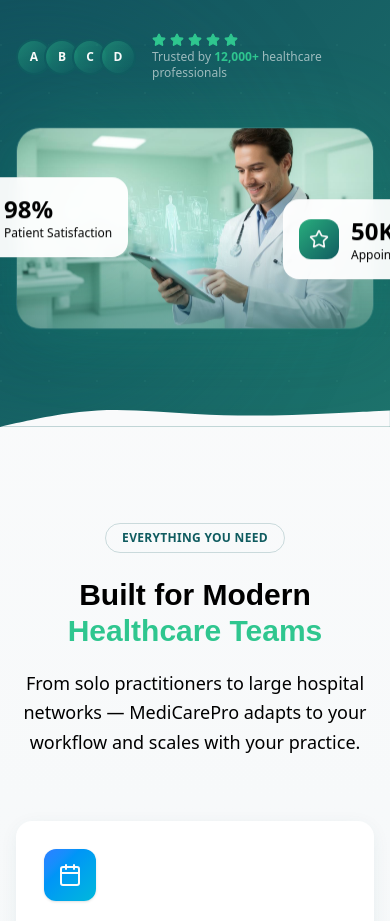
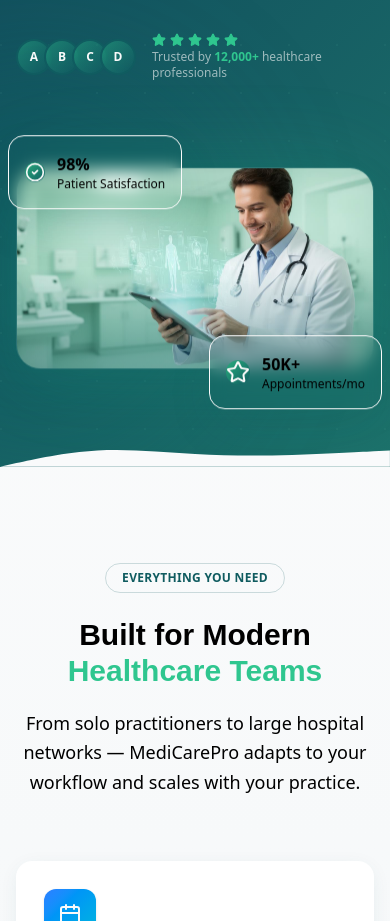
Before and after one commit to khadizajarin/MediBridge, a Next.js app: page / in a window 390 px wide. Shown: the part 820-1741 px from the top of the page. Built offline with nearby package versions, Linux system fonts and the light colour scheme.

Commit message:
Responsive ness fixing on hero section

```diff
--- a/app/components/HeroSection.tsx
+++ b/app/components/HeroSection.tsx
@@ -112,12 +112,12 @@ const HeroSection = () => {
           </div>
 
           {/* Right — Hero Image */}
-          <div className="relative flex items-center justify-center animate-float">
+          <div className=" mt-10 lg:mt-0 relative flex items-center justify-center animate-float">
             <div className="relative">
-              {/* Glow ring */}
+
               <div className="absolute inset-4 rounded-3xl bg-mint/20 blur-2xl animate-pulse-glow" />
 
-              {/* Main image card */}
+
               <div className="relative rounded-3xl overflow-hidden shadow-lg-custom border border-primary-foreground/10">
                 <Image
                   src={heroDoctorImg}
@@ -128,26 +128,25 @@ const HeroSection = () => {
                 <div className="absolute inset-0 bg-linear-to-t from-primary/40 via-transparent to-transparent" />
               </div>
 
-              {/* Floating stat cards */}
-              <div className="absolute -left-20 top-1/4 bg-card/95 backdrop-blur-sm rounded-2xl p-4 shadow-lg-custom  animate-slide-in-left">
+              <div className="absolute lg:-left-20 -left-2 lg:top-1/4 -top-8 lg:bg-card/95 lg:border-0 border border-primary-foreground backdrop-blur-sm rounded-2xl p-4 shadow-lg-custom  animate-slide-in-left">
                 <div className="flex items-center gap-3">
-                  <div className="w-10 h-10 rounded-xl gradient-cta flex items-center justify-center">
+                  <div className="lg:w-10 lg:h-10 rounded-xl gradient-cta flex items-center justify-center">
                     <CheckCircle2 className="w-5 h-5 text-primary-foreground" />
                   </div>
                   <div>
-                    <p className="text-2xl font-sora font-bold text-foreground">98%</p>
+                    <p className="lg:text-2xl font-sora font-bold text-foreground">98%</p>
                     <p className="text-xs text-muted-foreground">Patient Satisfaction</p>
                   </div>
                 </div>
               </div>
 
-              <div className="absolute -right-24 bottom-1/4 bg-card/95 backdrop-blur-sm rounded-2xl p-4 shadow-lg-custom ">
+              <div className="absolute lg:-right-24 -right-2 lg:bottom-1/4 -bottom-10 lg:bg-card/95 lg:border-0 border border-primary-foreground backdrop-blur-sm rounded-2xl p-4 shadow-lg-custom ">
                 <div className="flex items-center gap-3">
-                  <div className="w-10 h-10 rounded-xl gradient-cta flex items-center justify-center">
-                    <Star className="w-5 h-5 text-primary-foreground" />
+                  <div className="lg:w-10 lg:h-10 rounded-xl gradient-cta flex items-center justify-center">
+                    <Star className="lg:w-5 lg:h-5 text-primary-foreground" />
                   </div>
                   <div>
-                    <p className="text-2xl font-sora font-bold text-foreground">50K+</p>
+                    <p className="lg:text-2xl font-sora font-bold text-foreground">50K+</p>
                     <p className="text-xs text-muted-foreground">Appointments/mo</p>
                   </div>
                 </div>
```
